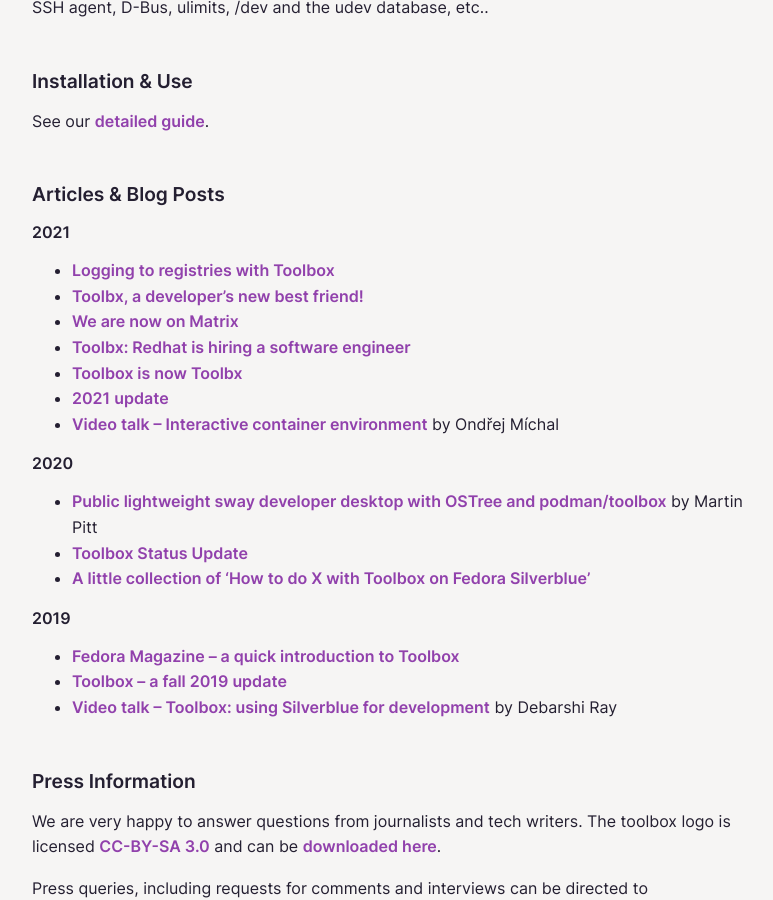
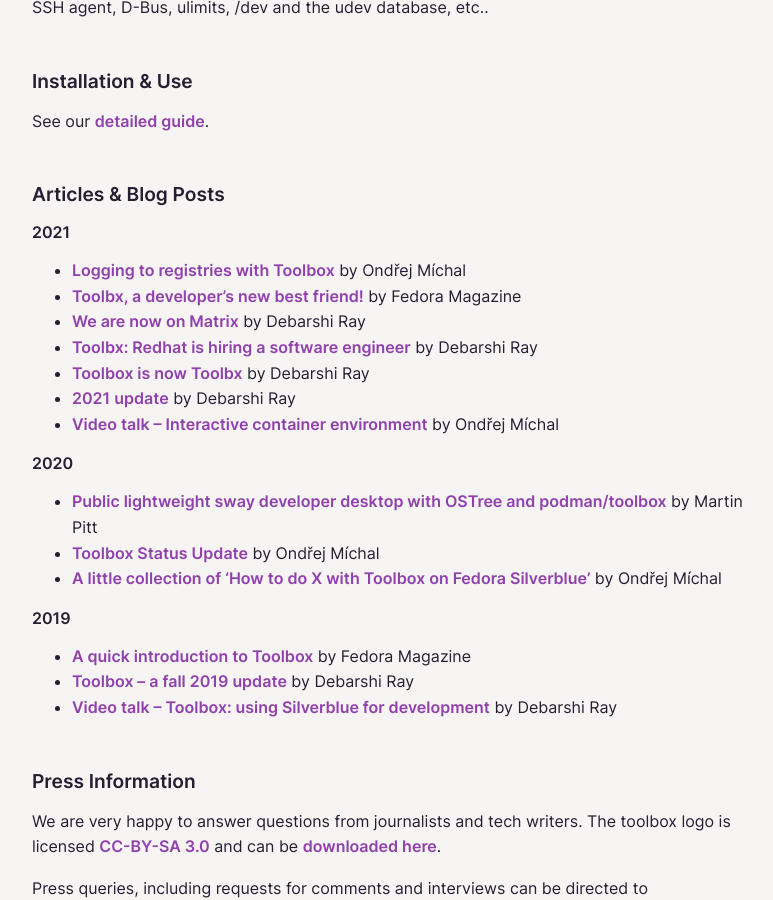
Before and after one commit to containers/containertoolbx.org, a Jekyll site: the page built from index.md, in a window 1280 px wide and 900 px high, scrolled down 1105 px. Shown: the whole window, without its empty margins (248-1021 px from the left). Built offline with Jekyll 4.4.1, drawn with Linux system fonts in a browser that asks for light colours.

Commit message:
Mention the authors and sources of the articles and blog posts
The name of the speaker was already listed for video presentations, so
this makes it consistent for articles and blog posts.  Moreover, this
is also what https://flatpak.org/blog-posts/ does.

```diff
--- a/index.md
+++ b/index.md
@@ -22,22 +22,22 @@
 
 ## Articles & Blog Posts
 #### 2021
-* [Logging to registries with Toolbox](https://harrymichal.undo.it/posts/2021/logging-to-registries-with-toolbox/)
-* [Toolbx, a developer's new best friend!](https://fedoramagazine.org/toolbx-a-developers-new-best-friend/)
-* [We are now on Matrix](https://debarshiray.wordpress.com/2021/11/24/toolbx-is-now-on-matrix/)
-* [Toolbx: Redhat is hiring a software engineer](https://debarshiray.wordpress.com/2021/11/15/toolbx-red-hat-is-hiring-a-software-engineer/)
-* [Toolbox is now Toolbx](https://debarshiray.wordpress.com/2021/11/10/toolbox-is-now-toolbx/)
-* [2021 update](https://debarshiray.wordpress.com/2021/01/14/toolbox-after-a-gap-of-15-months/)
+* [Logging to registries with Toolbox](https://harrymichal.undo.it/posts/2021/logging-to-registries-with-toolbox/) by Ondřej Míchal
+* [Toolbx, a developer's new best friend!](https://fedoramagazine.org/toolbx-a-developers-new-best-friend/) by Fedora Magazine
+* [We are now on Matrix](https://debarshiray.wordpress.com/2021/11/24/toolbx-is-now-on-matrix/) by Debarshi Ray
+* [Toolbx: Redhat is hiring a software engineer](https://debarshiray.wordpress.com/2021/11/15/toolbx-red-hat-is-hiring-a-software-engineer/) by Debarshi Ray
+* [Toolbox is now Toolbx](https://debarshiray.wordpress.com/2021/11/10/toolbox-is-now-toolbx/) by Debarshi Ray
+* [2021 update](https://debarshiray.wordpress.com/2021/01/14/toolbox-after-a-gap-of-15-months/) by Debarshi Ray
 * [Video talk -- Interactive container environment](https://www.youtube.com/watch?v=qdpg-zBvNz8) by Ondřej Míchal
 
 #### 2020
 * [Public lightweight sway developer desktop with OSTree and podman/toolbox](https://piware.de/post/2020-12-13-ostree-sway/) by Martin Pitt
-* [Toolbox Status Update](https://harrymichal.undo.it/posts/2020/toolbox-status-update-v0.0.92-v0.0.96/)
-* [A little collection of ‘How to do X with Toolbox on Fedora Silverblue’](https://harrymichal.undo.it/posts/2020/a-little-collection-of-how-to-do-x-with-toolbox-on-fedora-silverblue/)
+* [Toolbox Status Update](https://harrymichal.undo.it/posts/2020/toolbox-status-update-v0.0.92-v0.0.96/) by Ondřej Míchal
+* [A little collection of ‘How to do X with Toolbox on Fedora Silverblue’](https://harrymichal.undo.it/posts/2020/a-little-collection-of-how-to-do-x-with-toolbox-on-fedora-silverblue/) by Ondřej Míchal
 
 #### 2019
-* [Fedora Magazine -- a quick introduction to Toolbox](https://fedoramagazine.org/a-quick-introduction-to-toolbox-on-fedora/)
-* [Toolbox -- a fall 2019 update](https://debarshiray.wordpress.com/2019/11/01/toolbox-a-fall-2019-update/)
+* [A quick introduction to Toolbox](https://fedoramagazine.org/a-quick-introduction-to-toolbox-on-fedora/) by Fedora Magazine
+* [Toolbox -- a fall 2019 update](https://debarshiray.wordpress.com/2019/11/01/toolbox-a-fall-2019-update/) by Debarshi Ray
 * [Video talk -- Toolbox: using Silverblue for development](https://www.youtube.com/watch?v=BGXs0W6NRBM) by Debarshi Ray
 
 ## Press Information
```
